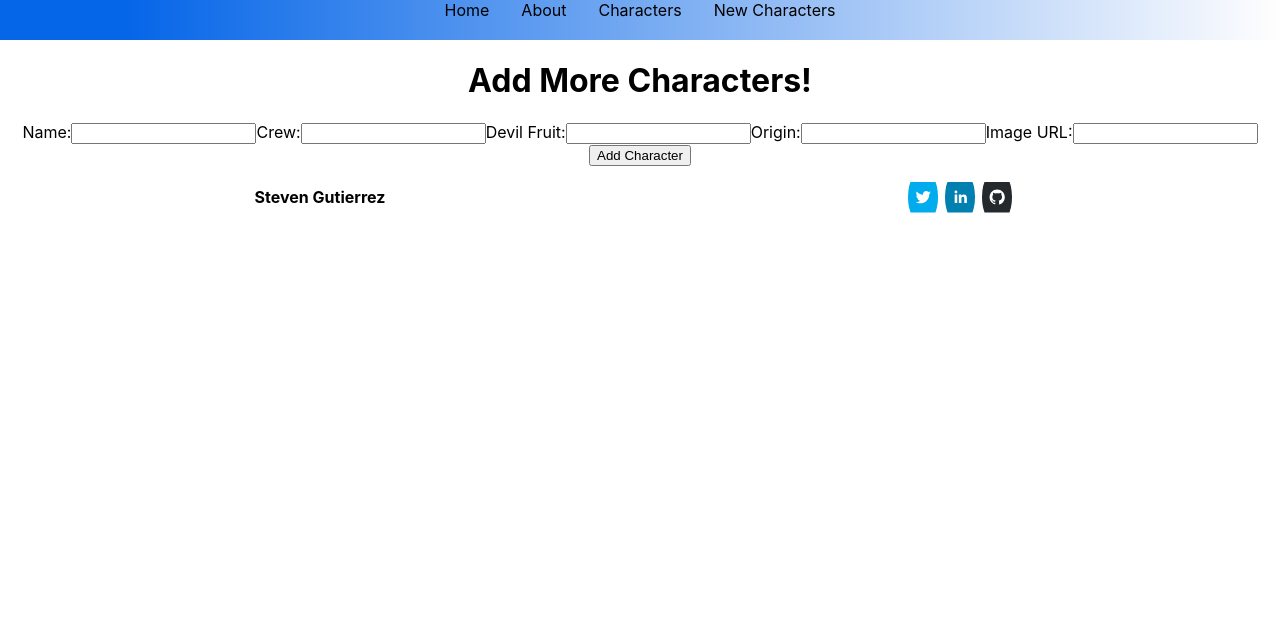
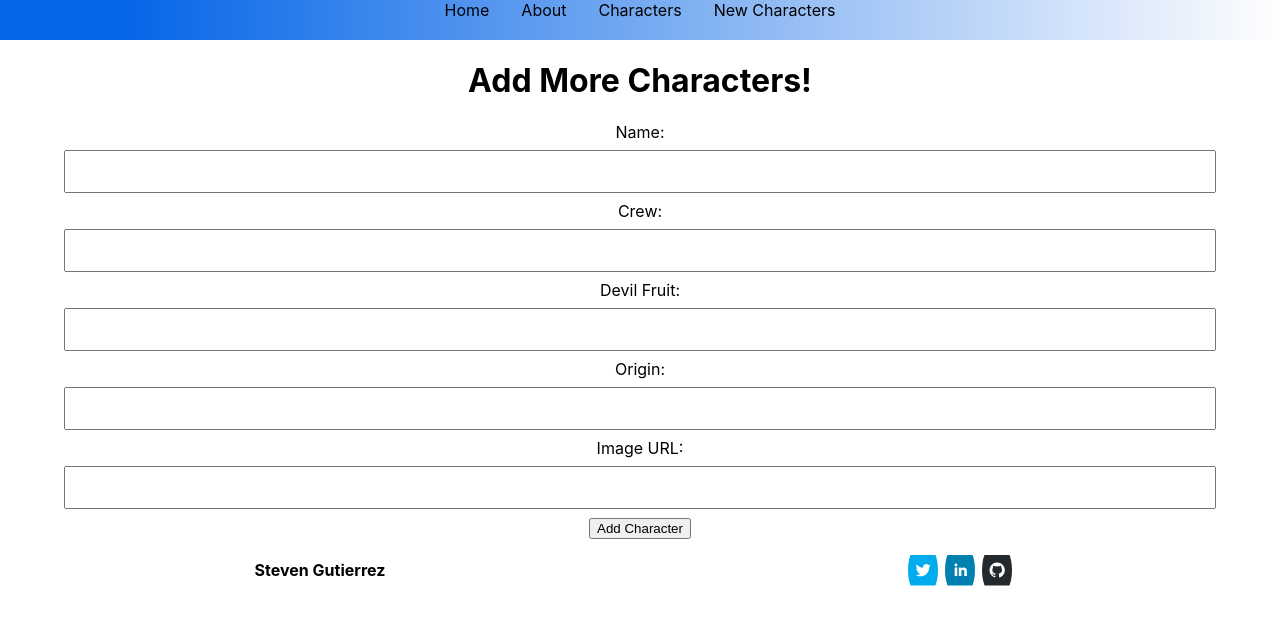
Before and after one commit to Succorro/one-piece-react, a React (Create React App) app: page /characters/new in a window 1280 px wide. Shown: the top 624 px of the page. Built offline with nearby package versions, Linux system fonts and the light colour scheme.

Commit message:
Updated form componet styling.

```diff
--- a/src/components/App.css
+++ b/src/components/App.css
@@ -16,7 +16,7 @@ a {
 .aboutContainer{
   font-family: fantasy;
   font-size: x-large;
-  background-image: url(../../public/Images/background-OnePiece.webp);
+  /* background-image: url(../../public/Images/background-OnePiece.webp); */
   height: 100vh;
   background-repeat: no-repeat;
   background-size: cover;
@@ -85,3 +85,13 @@ a {
   list-style: none;
   text-align: left
 }
+
+.characterForm{
+  margin: 0 5%;
+}
+.characterForm input{
+  width: 100%;
+  padding: 12px 20px;
+  margin: 8px 0;
+  box-sizing: border-box;
+}
```
